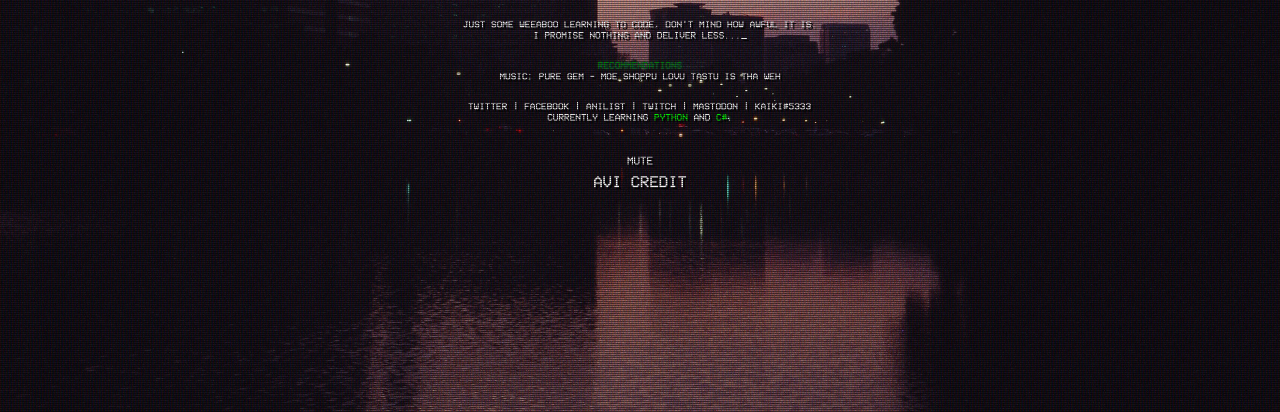
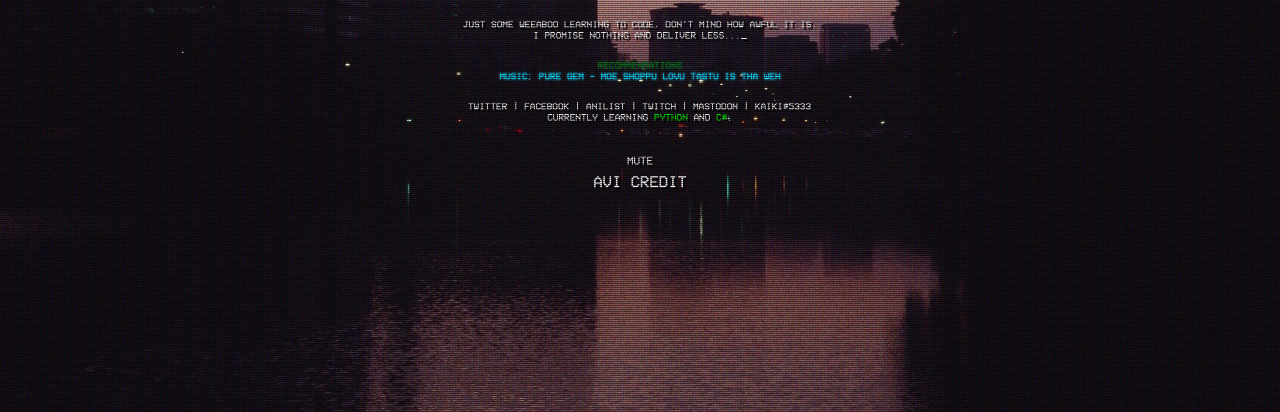
Before and after one commit to WaifuWorks/WaifuWorks.github.io, a plain HTML site: page index.html in a window 1280 px wide. Shown: the part 388-800 px from the top of the page. Drawn offline with nearby package versions, Linux system fonts and the light colour scheme; a script that the page names is missing.

Commit message:
Update index.html

```diff
--- a/index.html
+++ b/index.html
@@ -34,7 +34,7 @@
 		<p class="comein-right">I promise nothing and deliver less...<span class="blink">_</span></p>
 		<br />
 		<p style="color: green; cursor: pointer;" id="recommend" class="effect grow">Recommendations</p>
-		<p style="color: cyan;" class="effect grow"><a href="https://soundcloud.com/puree-gem/moe-shoppu-lovu-tastu-is-tha-weh"> Music: Pure Gem - moe shoppu lovu tastu is tha weh </a></p>
+		<a href="https://soundcloud.com/puree-gem/moe-shoppu-lovu-tastu-is-tha-weh"> <p style="color: cyan;" class="effect grow"> Music: Pure Gem - moe shoppu lovu tastu is tha weh </p></a>
 		<br />
 		<p class="typewriter"><a href="https://twitter.com/korewakaiki" class="social">TWITTER</a> | <a href="https://facebook.com/stealyowaifu" class="social">FACEBOOK</a> | <a href="https://anilist.co/user/Vro/" class="social">ANILIST</a> | <a href="https://www.twitch.tv/kore_wa_kaiki" class="social">TWITCH</a> | <a rel="me" href="https://niu.moe/@Kaiki" class="social">Mastodon</a> | Kaiki#5333</a></p>
 		<p class="fade">Currently learning <span class="highlight">Python</span> and <span class="highlight">C#</span>.</p>
```
